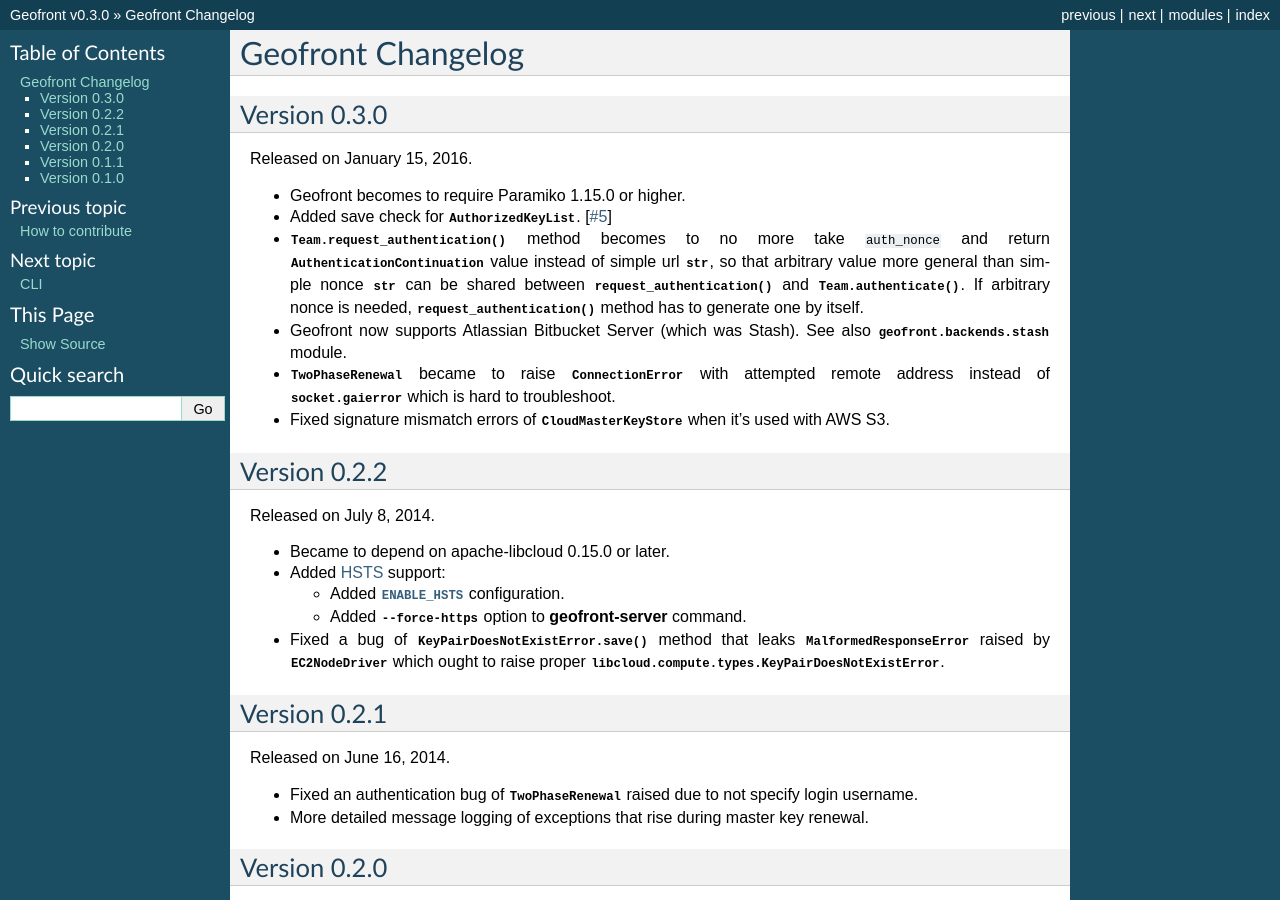
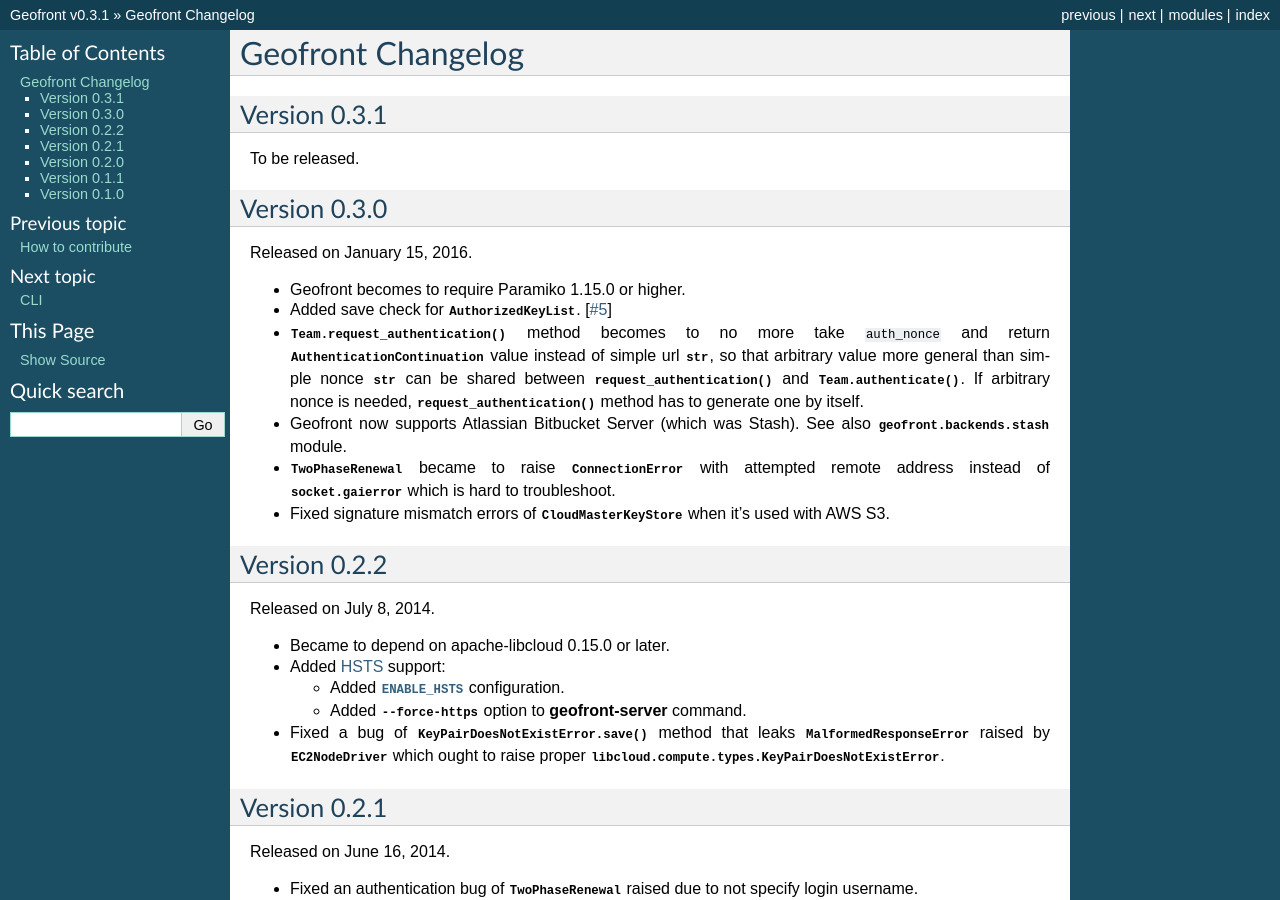
Before and after one commit to geofront-auth/geofront, a Sphinx documentation site: the page built from docs/changes.rst, in a window 1280 px wide and 900 px high. Built offline with Sphinx 7.4.7, drawn with Linux system fonts in a browser that asks for light colours; pages that are not in the unit, such as notebooks, are missing from menus; some of the changed text lies outside the part shown.

Commit message:
Version bump  [ci skip]

```diff
--- a/docs/changes.rst
+++ b/docs/changes.rst
@@ -1,5 +1,11 @@
 Geofront Changelog
 ==================
+
+Version 0.3.1
+-------------
+
+To be released.
+
 
 Version 0.3.0
 -------------
--- a/geofront/version.py
+++ b/geofront/version.py
@@ -4,7 +4,7 @@
 """
 
 #: (:class:`tuple`) The triple of version numbers e.g. ``(1, 2, 3)``.
-VERSION_INFO = (0, 3, 0)
+VERSION_INFO = (0, 3, 1)
 
 #: (:class:`str`) The version string e.g. ``'1.2.3'``.
 VERSION = '{}.{}.{}'.format(*VERSION_INFO)
```
